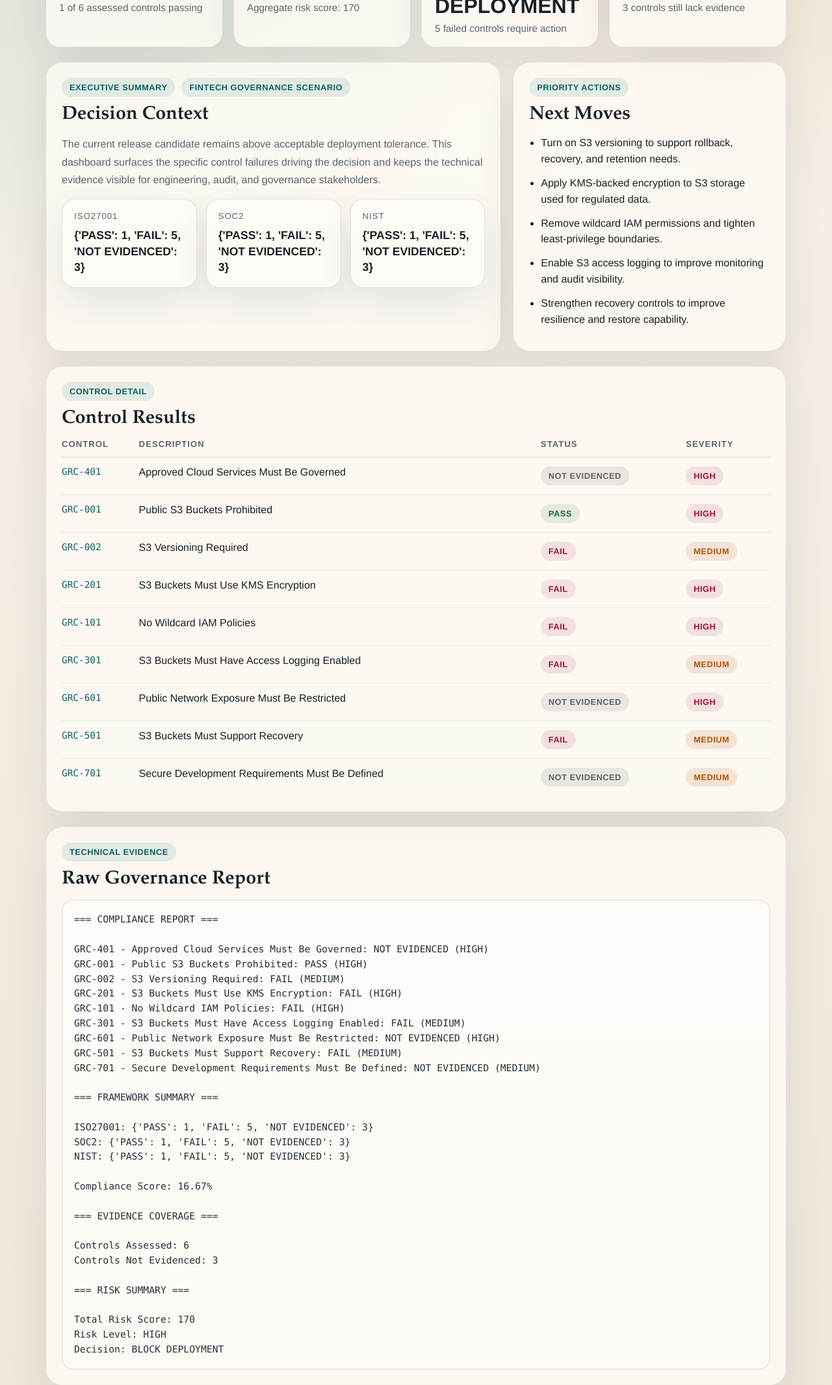
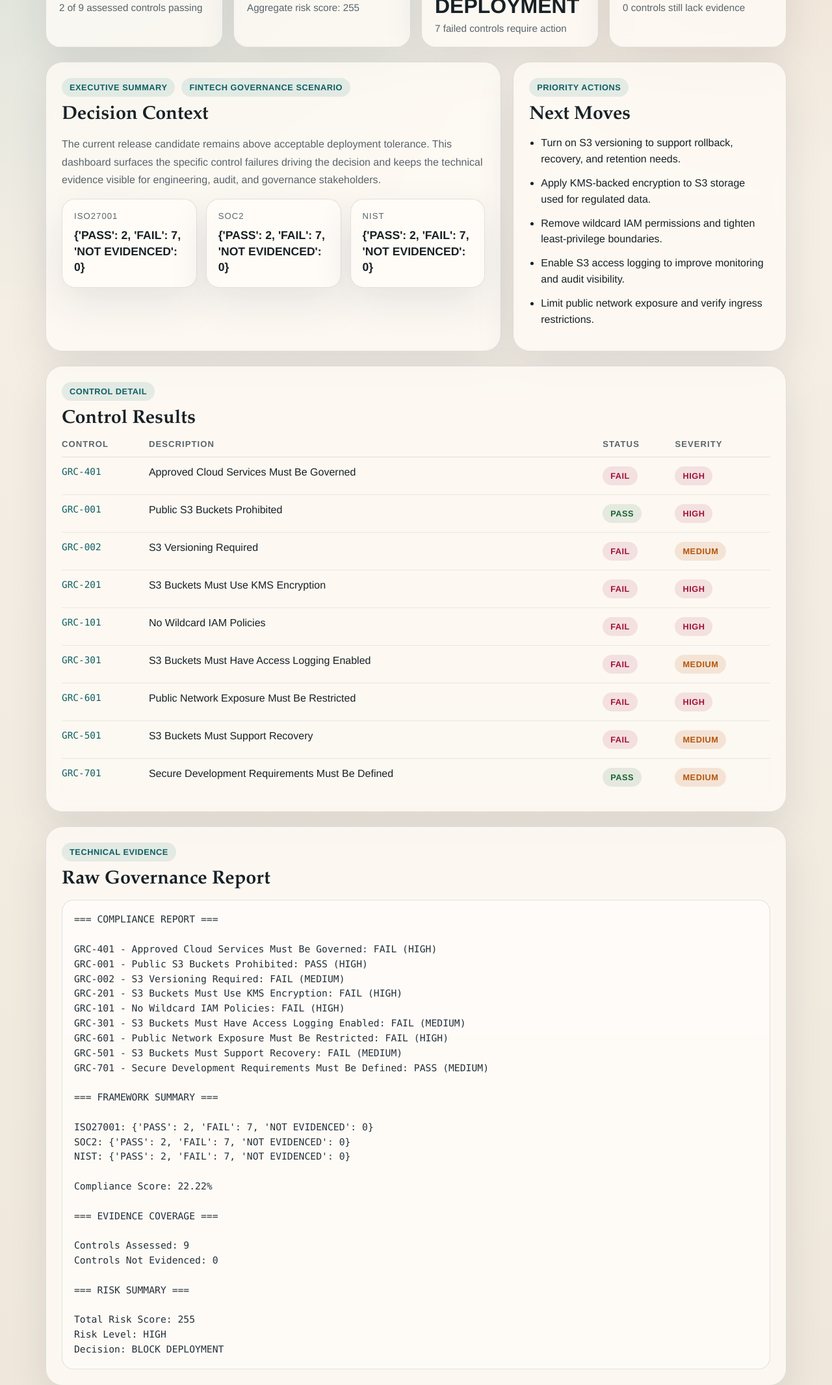
Before and after one commit to Jaymeso/grc-as-code-lab, a plain HTML site: page site/index.html in a window 1280 px wide. Shown: the part 562-2694 px from the top of the page at 65% size. Drawn offline with Linux system fonts and the light colour scheme.

Commit message:
Add evidence for expanded governance controls

```diff
--- a/site/index.html
+++ b/site/index.html
@@ -330,23 +330,23 @@
         <section class="metrics">
             <article class="metric-card">
                 <div class="metric-label">Compliance Score</div>
-                <div class="metric-value">16.67%</div>
-                <div class="metric-subtle">1 of 6 assessed controls passing</div>
+                <div class="metric-value">22.22%</div>
+                <div class="metric-subtle">2 of 9 assessed controls passing</div>
             </article>
             <article class="metric-card">
                 <div class="metric-label">Risk Level</div>
                 <div class="metric-value">HIGH</div>
-                <div class="metric-subtle">Aggregate risk score: 170</div>
+                <div class="metric-subtle">Aggregate risk score: 255</div>
             </article>
             <article class="metric-card">
                 <div class="metric-label">Decision</div>
                 <div class="metric-value">BLOCK DEPLOYMENT</div>
-                <div class="metric-subtle">5 failed controls require action</div>
+                <div class="metric-subtle">7 failed controls require action</div>
             </article>
             <article class="metric-card">
                 <div class="metric-label">Evidence Coverage</div>
-                <div class="metric-value">6/9</div>
-                <div class="metric-subtle">3 controls still lack evidence</div>
+                <div class="metric-value">9/9</div>
+                <div class="metric-subtle">0 controls still lack evidence</div>
             </article>
         </section>
 
@@ -367,19 +367,19 @@
 
             <div class="mini-card">
               <div class="mini-label">ISO27001</div>
-              <div class="mini-value">{&#x27;PASS&#x27;: 1, &#x27;FAIL&#x27;: 5, &#x27;NOT EVIDENCED&#x27;: 3}</div>
+              <div class="mini-value">{&#x27;PASS&#x27;: 2, &#x27;FAIL&#x27;: 7, &#x27;NOT EVIDENCED&#x27;: 0}</div>
             </div>
 
 
             <div class="mini-card">
               <div class="mini-label">SOC2</div>
-              <div class="mini-value">{&#x27;PASS&#x27;: 1, &#x27;FAIL&#x27;: 5, &#x27;NOT EVIDENCED&#x27;: 3}</div>
+              <div class="mini-value">{&#x27;PASS&#x27;: 2, &#x27;FAIL&#x27;: 7, &#x27;NOT EVIDENCED&#x27;: 0}</div>
             </div>
 
 
             <div class="mini-card">
               <div class="mini-label">NIST</div>
-              <div class="mini-value">{&#x27;PASS&#x27;: 1, &#x27;FAIL&#x27;: 5, &#x27;NOT EVIDENCED&#x27;: 3}</div>
+              <div class="mini-value">{&#x27;PASS&#x27;: 2, &#x27;FAIL&#x27;: 7, &#x27;NOT EVIDENCED&#x27;: 0}</div>
             </div>
 
                 </div>
@@ -395,7 +395,7 @@
 <li>Apply KMS-backed encryption to S3 storage used for regulated data.</li>
 <li>Remove wildcard IAM permissions and tighten least-privilege boundaries.</li>
 <li>Enable S3 access logging to improve monitoring and audit visibility.</li>
-<li>Strengthen recovery controls to improve resilience and restore capability.</li>
+<li>Limit public network exposure and verify ingress restrictions.</li>
                 </ul>
             </aside>
         </section>
@@ -419,7 +419,7 @@
             <tr>
               <td class="control-id">GRC-401</td>
               <td>Approved Cloud Services Must Be Governed</td>
-              <td><span class="badge status not-evidenced">NOT EVIDENCED</span></td>
+              <td><span class="badge status fail">FAIL</span></td>
               <td><span class="badge severity severity-high">HIGH</span></td>
             </tr>
 
@@ -467,7 +467,7 @@
             <tr>
               <td class="control-id">GRC-601</td>
               <td>Public Network Exposure Must Be Restricted</td>
-              <td><span class="badge status not-evidenced">NOT EVIDENCED</span></td>
+              <td><span class="badge status fail">FAIL</span></td>
               <td><span class="badge severity severity-high">HIGH</span></td>
             </tr>
 
@@ -483,7 +483,7 @@
             <tr>
               <td class="control-id">GRC-701</td>
               <td>Secure Development Requirements Must Be Defined</td>
-              <td><span class="badge status not-evidenced">NOT EVIDENCED</span></td>
+              <td><span class="badge status pass">PASS</span></td>
               <td><span class="badge severity severity-medium">MEDIUM</span></td>
             </tr>
 
@@ -498,32 +498,32 @@
             <h2>Raw Governance Report</h2>
             <pre>=== COMPLIANCE REPORT ===
 
-GRC-401 - Approved Cloud Services Must Be Governed: NOT EVIDENCED (HIGH)
+GRC-401 - Approved Cloud Services Must Be Governed: FAIL (HIGH)
 GRC-001 - Public S3 Buckets Prohibited: PASS (HIGH)
 GRC-002 - S3 Versioning Required: FAIL (MEDIUM)
 GRC-201 - S3 Buckets Must Use KMS Encryption: FAIL (HIGH)
 GRC-101 - No Wildcard IAM Policies: FAIL (HIGH)
 GRC-301 - S3 Buckets Must Have Access Logging Enabled: FAIL (MEDIUM)
-GRC-601 - Public Network Exposure Must Be Restricted: NOT EVIDENCED (HIGH)
+GRC-601 - Public Network Exposure Must Be Restricted: FAIL (HIGH)
 GRC-501 - S3 Buckets Must Support Recovery: FAIL (MEDIUM)
-GRC-701 - Secure Development Requirements Must Be Defined: NOT EVIDENCED (MEDIUM)
+GRC-701 - Secure Development Requirements Must Be Defined: PASS (MEDIUM)
 
 === FRAMEWORK SUMMARY ===
 
-ISO27001: {&#x27;PASS&#x27;: 1, &#x27;FAIL&#x27;: 5, &#x27;NOT EVIDENCED&#x27;: 3}
-SOC2: {&#x27;PASS&#x27;: 1, &#x27;FAIL&#x27;: 5, &#x27;NOT EVIDENCED&#x27;: 3}
-NIST: {&#x27;PASS&#x27;: 1, &#x27;FAIL&#x27;: 5, &#x27;NOT EVIDENCED&#x27;: 3}
+ISO27001: {&#x27;PASS&#x27;: 2, &#x27;FAIL&#x27;: 7, &#x27;NOT EVIDENCED&#x27;: 0}
+SOC2: {&#x27;PASS&#x27;: 2, &#x27;FAIL&#x27;: 7, &#x27;NOT EVIDENCED&#x27;: 0}
+NIST: {&#x27;PASS&#x27;: 2, &#x27;FAIL&#x27;: 7, &#x27;NOT EVIDENCED&#x27;: 0}
 
-Compliance Score: 16.67%
+Compliance Score: 22.22%
 
 === EVIDENCE COVERAGE ===
 
-Controls Assessed: 6
-Controls Not Evidenced: 3
+Controls Assessed: 9
+Controls Not Evidenced: 0
 
 === RISK SUMMARY ===
 
-Total Risk Score: 170
+Total Risk Score: 255
 Risk Level: HIGH
 Decision: BLOCK DEPLOYMENT
 </pre>
```
Also changed, not shown: evidence/week3_risk_report.txt, 5 other files.
